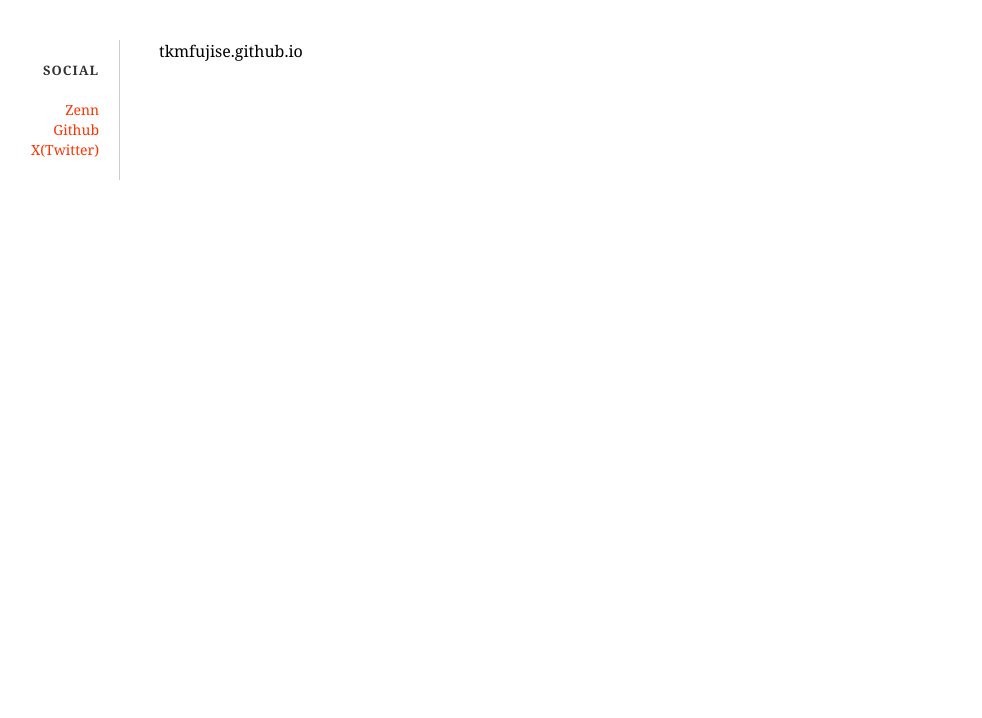
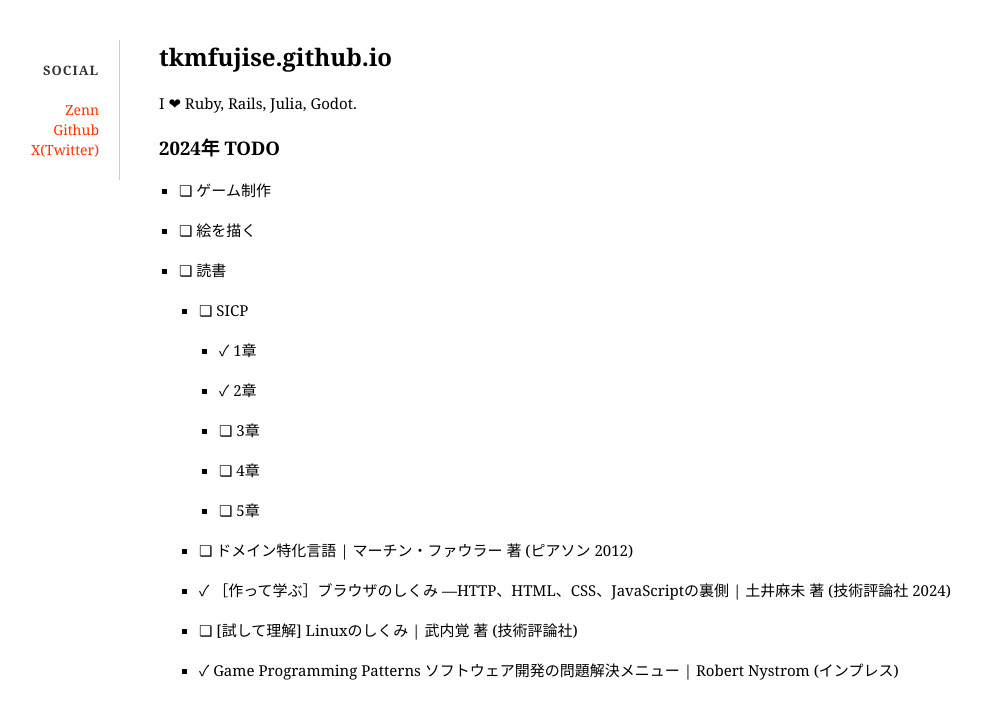
Before and after one commit to tkmfujise/tkmfujise.github.io, a plain HTML site: page output/index.html in a window 1280 px wide. Shown: the whole page, without its empty margins (121-1103 px from the left). Drawn offline with Linux system fonts and the light colour scheme.

Commit message:
add asciidoctor, update index.html

```diff
--- a/content/stylesheet.css
+++ b/content/stylesheet.css
@@ -28,7 +28,6 @@ a:hover {
   top: 40px;
   left: 280px;
 
-  width: 500px;
 }
 
 #main h1 {
--- a/output/index.html
+++ b/output/index.html
@@ -10,10 +10,68 @@
   </head>
   <body>
     <div id="main">
-      tkmfujise.github.io
-
-
-
+      <div class="sect1">
+<h2 id="_tkmfujise_github_io">tkmfujise.github.io</h2>
+<div class="sectionbody">
+<div class="paragraph">
+<p>I ❤ Ruby, Rails, Julia, Godot.</p>
+</div>
+<div class="sect2">
+<h3 id="_2024年_todo">2024年 TODO</h3>
+<div class="ulist checklist">
+<ul class="checklist">
+<li>
+<p>&#10063; ゲーム制作</p>
+</li>
+<li>
+<p>&#10063; 絵を描く</p>
+</li>
+<li>
+<p>&#10063; 読書</p>
+<div class="ulist checklist">
+<ul class="checklist">
+<li>
+<p>&#10063; SICP</p>
+<div class="ulist checklist">
+<ul class="checklist">
+<li>
+<p>&#10003; 1章</p>
+</li>
+<li>
+<p>&#10003; 2章</p>
+</li>
+<li>
+<p>&#10063; 3章</p>
+</li>
+<li>
+<p>&#10063; 4章</p>
+</li>
+<li>
+<p>&#10063; 5章</p>
+</li>
+</ul>
+</div>
+</li>
+<li>
+<p>&#10063; ドメイン特化言語 | マーチン・ファウラー 著 (ピアソン 2012)</p>
+</li>
+<li>
+<p>&#10003; ［作って学ぶ］ブラウザのしくみ ─HTTP、HTML、CSS、JavaScriptの裏側 | 土井麻未 著 (技術評論社 2024)</p>
+</li>
+<li>
+<p>&#10063; [試して理解] Linuxのしくみ | 武内覚 著 (技術評論社)</p>
+</li>
+<li>
+<p>&#10003; Game Programming Patterns ソフトウェア開発の問題解決メニュー | Robert Nystrom (インプレス)</p>
+</li>
+</ul>
+</div>
+</li>
+</ul>
+</div>
+</div>
+</div>
+</div>
     </div>
     <div id="sidebar">
       <h2>Social</h2>
--- a/output/stylesheet.css
+++ b/output/stylesheet.css
@@ -28,7 +28,6 @@ a:hover {
   top: 40px;
   left: 280px;
 
-  width: 500px;
 }
 
 #main h1 {
```
Also changed, not shown: content/index.html (deleted, +0 -5 lines), 4 other files.
